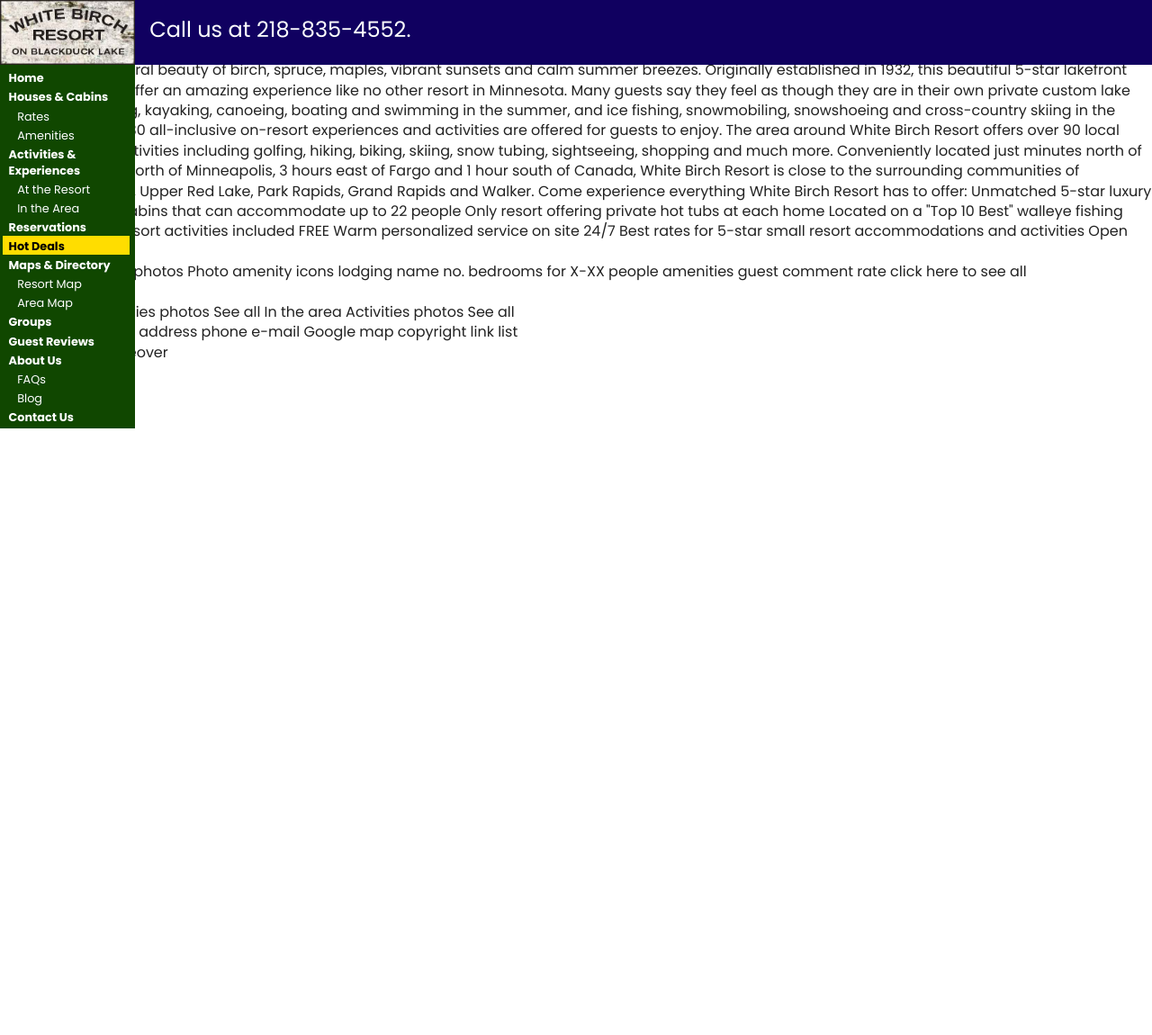
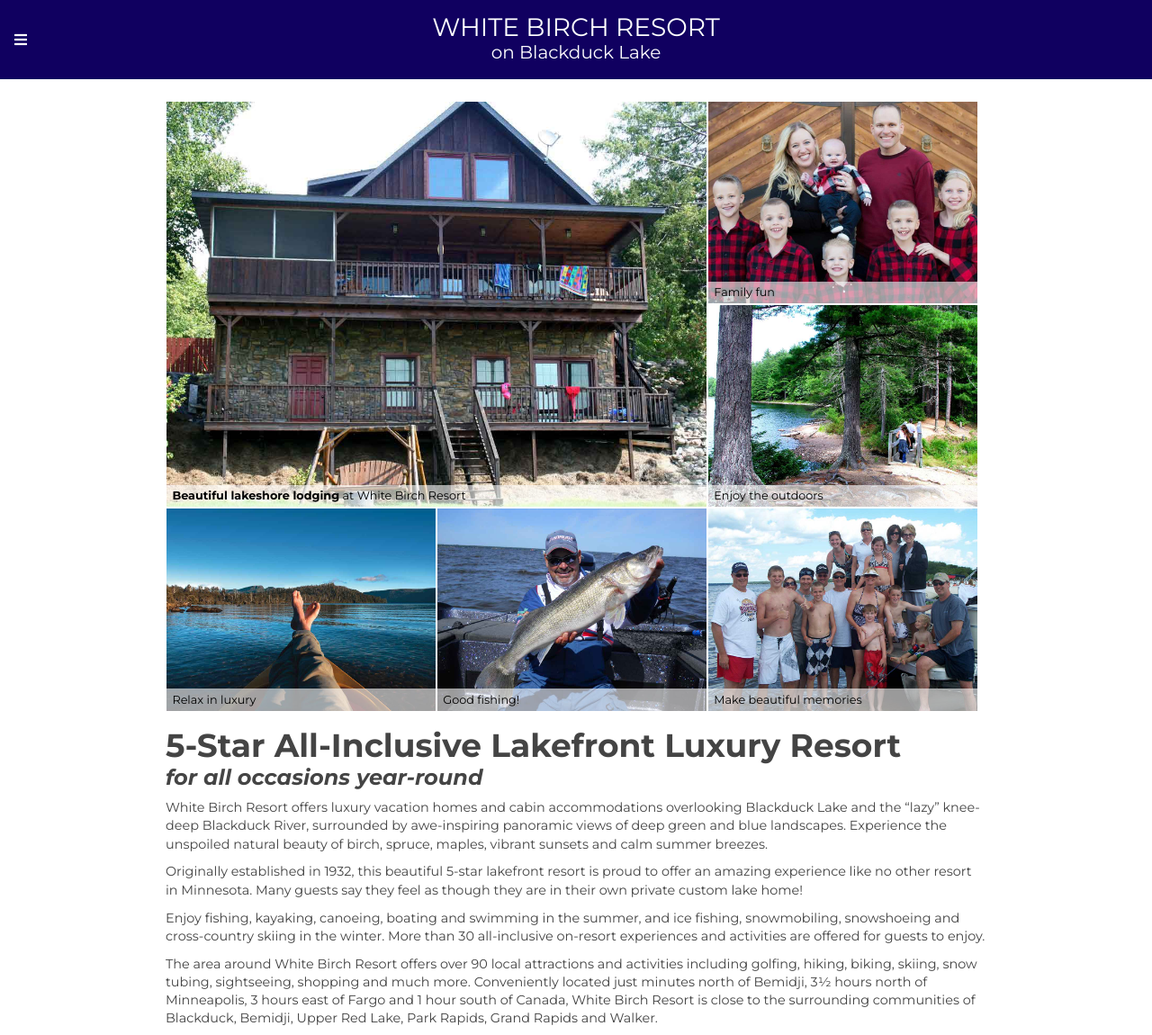
Before and after one commit to stevelenius/assignment12-white-birch, a plain HTML site: page index2.html in a window 1280 px wide. Shown: the top 1150 px of the page at 90% size. Before the commit the page ends 800 px from the top, so only its background shows below. Drawn offline with nearby package versions, Linux system fonts and the light colour scheme.

Commit message:
Photo block & text coded

```diff
--- a/css/main.css
+++ b/css/main.css
@@ -97,72 +97,177 @@
    Author's custom styles
    ========================================================================== */
 
+/* http://meyerweb.com/eric/tools/css/reset/
+   v2.0 | 20110126
+   License: none (public domain)
+*/
+
+html, body, div, span, applet, object, iframe,
+h1, h2, h3, h4, h5, h6, p, blockquote, pre,
+a, abbr, acronym, address, big, cite, code,
+del, dfn, em, img, ins, kbd, q, s, samp,
+small, strike, strong, sub, sup, tt, var,
+b, u, i, center,
+dl, dt, dd, ol, ul, li,
+fieldset, form, label, legend,
+table, caption, tbody, tfoot, thead, tr, th, td,
+article, aside, canvas, details, embed,
+figure, figcaption, footer, header, hgroup,
+menu, nav, output, ruby, section, summary,
+time, mark, audio, video {
+    margin: 0;
+    padding: 0;
+    border: 0;
+    font-size: 100%;
+    font: inherit;
+    vertical-align: baseline;
+}
+/* HTML5 display-role reset for older browsers */
+article, aside, details, figcaption, figure,
+footer, header, hgroup, menu, nav, section {
+    display: block;
+}
+body {
+    line-height: 1;
+}
+ol, ul {
+    list-style: none;
+}
+a {
+    text-decoration: none;
+}
+blockquote, q {
+    quotes: none;
+}
+blockquote:before, blockquote:after,
+q:before, q:after {
+    content: '';
+    content: none;
+}
+table {
+    border-collapse: collapse;
+    border-spacing: 0;
+}
+
+em {
+    font-style: italic;
+}
+
+strong {
+    font-weight: bold;
+}
+
+/* end reset code */
+
+
+html {
+  box-sizing: border-box;
+  color: #444;
+}
+
+*, *:before, *:after {
+  box-sizing: inherit;
+}
+
 body {
     position: relative;
-    font-family: 'Poppins', sans-serif;
+    font-family: 'Montserrat', sans-serif;
+    line-height: 1.4;
+
 }
 
-.sticky-header p {
+
+/* .page-header */
+.page-header {
+  background-color: #100060;
+  color: #fff;
+  position: relative;
+  padding: 1em;
+  position: fixed;
+  width: 100%;
+  top: 0;
+  left: 0;
+  z-index: 100;
+}
+
+.page-header h1 {
+  font-size: 1.75em;
+  line-height: 1;
+  text-transform: uppercase;
+  text-align: center;
+  margin: 0;
+}
+
+.page-header h2 {
+    font-size: 1.25em;
+    text-align: center;
+}
+
+.page-header .nav-icon {
+  position: absolute;
+  left: 1em;
+  top: 50%;
+  transform: translateY(-50%);
+  cursor: pointer;
+}
+
+/* .main-content */
+.main-content {
+  margin: 7em auto;
+  max-width: 960px;
+  padding: 0 1.5em;
+}
+
+.main-nav {
     position: fixed;
     top: 0
     left: 0;
-    margin: 0;
-    width: 100%;
+    display: none;
+    width: 25%;
     background-color: #100060;
-    color: #fff;
-}
-
-.header-phone {
-    padding-left: .5em;
-    font-size: 1.5em;
-}
-
-#side-navbar {
-    position: fixed;
-    top: 72px;
-    left: 0;
-    width: 150px;
-    background-color: #104700;
     font-size: .8em;
+    line-height: 1.4;
+    z-index: 100;
   }
 
-  #side-navbar ul {
+.main-nav ul {
     list-style: none;
     margin: 0;
     padding: .25em;
   }
 
-  #side-navbar li {
+.main-nav li {
     margin-right: .25em;
     font-weight: bold;
+    padding: .125em;
   }
 
-  #side-navbar a{
+.main-nav a{
     color: #fff;
   }
 
-  #side-navbar li a {
+.main-nav li a {
     display: block;
     padding: .25em 0 0 .5em;
     text-decoration: none;
   }
 
-  #side-navbar li a:hover {
+.main-nav li a:hover {
     background-color: #fff;
-    color: #104700;
+    color: #100060;
     text-decoration: none;
   }
 
-  #side-navbar li ul {
+.main-nav li ul {
     padding: 0 0 0 .75em;
     font-weight: 400;
   }
 
-  #side-navbar li li {
+.main-nav li li {
     font-weight: normal;
   }
 
-#side-navbar .deals a {
+.main-nav .deals a {
     display: block;
     background-color: #ffdd00;
     color: #000;
@@ -170,19 +275,132 @@
     text-decoration: none;
   }
 
- #side-navbar .deals a:hover {
+.main-nav .deals a:hover {
     display: block;
     background-color: #fff;
     color: #000;
     text-decoration: none;
   }
 
+.main-nav .close-icon {
+  font-style: normal;
+  font-size: 1.4em;
+  top: .5rem;
+  line-height: 1;
+  color: #fff;
+  cursor: pointer;
+}
 
+.nav-open {
+  overflow: hidden;
+}
 
+.nav-open .main-nav {
+  display: block;
+  position: fixed;
+  top: 0;
+  left: 0;
+  width: 25%;
+  min-height: 100%;
+}
 
+.nav-open .page-content {
+  border: 1px solid #100060;
+  transform: translateX(25%);
+}
 
+.nav-open .page-content:before {
+  content: '';
+  display: block;
+  width: 100%;
+  height: 100%;
+  background: hsla(230, 75%, 50%, 0.5);
+  position: absolute;
+  top: 0;
+  left: 0;
+  z-index: 150;
+}
 
+.figurehalf {
+    position: relative;
+    float: left;
+    width: 66%;
+    border: 1px solid #fff;
+}
 
+.figureqtr {
+    position: relative;
+    float: left;
+    width: 33%;
+    border: 1px solid #fff;
+}
+
+figure img {
+    display: block;
+    width: 100%;
+    }
+
+figcaption {
+    position: absolute;
+    bottom: 0;
+    width: 100%;
+    padding: .25em .5em;
+    color: #000;
+    font-size: .8em;
+    background-color: rgba(255, 255, 255, 0.6);
+
+}
+
+h3 {
+    font-weight: 700;
+    font-size: 2.25em;
+    line-height: 1.2;
+    padding: 1rem 0 0 0;
+}
+
+h4 {
+    font-weight: 700;
+    font-size: 1.5em;
+    font-style: italic;
+    line-height: 1;
+    padding: .125rem 0 .375rem 0;
+}
+
+.text p,
+.box-text p {
+    font-size: .9em;
+    padding: .375em 0;
+}
+
+.box-text {
+    background-color: #bcd8fa;
+    margin: 1em 0;
+    padding: 1em;
+}
+
+h5 {
+    font-size: .9em;
+    font-weight: bold;
+    font-style: italic;
+    padding: 0 0 .25em 0;
+}
+
+ul {
+    list-style-type: disc;
+    font-size: .9em;
+}
+
+li {
+    margin-left: 1.1em;
+
+}
+
+.footer {
+    background-color: #bcd8fa;
+    margin: 0;
+    padding: 0;
+
+}
 
 
 
--- a/index2.html
+++ b/index2.html
@@ -12,37 +12,22 @@
   <link rel="apple-touch-icon" href="icon.png">
   <!-- Place favicon.ico in the root directory -->
 
-  <link href="https://fonts.googleapis.com/css?family=Poppins:400,400i,700,700i" rel="stylesheet">
+  <link rel="stylesheet" href="https://use.fontawesome.com/releases/v5.5.0/css/all.css" integrity="sha384-B4dIYHKNBt8Bc12p+WXckhzcICo0wtJAoU8YZTY5qE0Id1GSseTk6S+L3BlXeVIU" crossorigin="anonymous">
+  <link href="https://fonts.googleapis.com/css?family=Montserrat:400,400i,700,700i" rel="stylesheet">
   <link rel="stylesheet" href="css/normalize.css">
   <link rel="stylesheet" href="css/main.css">
 </head>
 
-<body>
+<body class="">
   <!--[if lte IE 9]>
     <p class="browserupgrade">You are using an <strong>outdated</strong> browser. Please <a href="https://browsehappy.com/">upgrade your browser</a> to improve your experience and security.</p>
   <![endif]-->
 
   <!-- Add your site or application content here -->
 
-<header>
+<nav class="main-nav">
 
-  <div class="sticky-header">
-
-    <p>
-      <img src="img/white_birch_new_logo2a.jpg" width="150 px" alt="White Birch Resort logo" title="White Birch Resort logo">
-
-      <span class="header-phone">
-        Call us at 218-835-4552.
-      </span>
-    </p>
-
-  </div>
-
-</header>
-
-<nav>
-
-<div id="side-navbar">
+  <i class="close-icon">&times;</i>
   <ul>
     <li>
       <a href="/">Home</a>
@@ -109,43 +94,109 @@
       <a href="/contact">Contact Us</a>
     </li>
   </ul>
-</div>
 
 </nav>
 
-    <section class="carousel">
 
-      Family Fun
-      Relaxation
-      Outdoors
-      Good Fishing
-      Long-lasting Memories
+  <div class="page-content">
+    <header class="page-header">
 
-    </section>
+      <i class="nav-icon fa fa-bars"></i>
+      <h1>White Birch Resort</h1>
+      <h2>on Blackduck Lake</h2>
 
-    <section class="text">
+</header>
 
-5-STAR All-Inclusive Lakefront Luxury Resort for all occasions Year-Round
 
-White Birch Resort offers luxury vacation homes and cabin accommodations overlooking Blackduck Lake and the “lazy” knee-deep Blackduck River, surrounded by awe-inspiring panoramic views of deep greens and blue landscapes, and the unspoiled natural beauty of birch, spruce, maples, vibrant sunsets and calm summer breezes.
+    <main class="main-content">
 
-Originally established in 1932, this beautiful 5-star lakefront resort is proud to offer an amazing experience like no other resort in Minnesota. Many guests say they feel as though they are in their own private custom lake home.
+<section>
 
-Enjoy fishing, kayaking, canoeing, boating and swimming in the summer, and ice fishing, snowmobiling, snowshoeing and cross-country skiing in the winter. More than 30 all-inclusive on-resort experiences and activities are offered for guests to enjoy.
+  <div class="clearfix">
 
-The area around White Birch Resort offers over 90 local attractions and activities including golfing, hiking, biking, skiing, snow tubing, sightseeing, shopping and much more. Conveniently located just minutes north of Bemidji, 3½ hours north of Minneapolis, 3 hours east of Fargo and 1 hour south of Canada, White Birch Resort is close to the surrounding communities of Blackduck, Bemidji, Upper Red Lake, Park Rapids, Grand Rapids and Walker.
+<figure class="figurehalf">
+    <img src="img/lodge-1024x768.jpg" alt="Luxury lakeshore lodging at White Birch Resort on Blackduck Lake.">
+    <figcaption>
+      <strong>Beautiful lakeshore lodging</strong> at White Birch Resort
+    </figcaption>
+  </figure>
 
-Come experience everything White Birch Resort has to offer:
+<figure class="figureqtr">
+    <img src="img/family-fun-1024x768.jpg" alt="Family fun at White Birch Resort on Blackduck Lake.">
+    <figcaption>
+      Family fun
+    </figcaption>
+  </figure>
 
-Unmatched 5-star luxury lake homes and cabins that can accommodate up to 22 people
-Only resort offering private hot tubs at each home
-Located on a "Top 10 Best" walleye fishing lake
-Over 30 on-resort activities included FREE
-Warm personalized service on site 24/7
-Best rates for 5-star small resort accommodations and activities
-Open year-round
+<figure class="figureqtr">
+    <img src="img/outdoors-1024x768.jpg" alt="Enjoy the great outdoors at White Birch Resort on Blackduck Lake.">
+    <figcaption>
+      Enjoy the outdoors
+    </figcaption>
+  </figure>
 
-    </section>
+<figure class="figureqtr">
+    <img src="img/relax-1024x768.jpg" alt="Relax in luxury at White Birch Resort on Blackduck Lake.">
+    <figcaption>
+      Relax in luxury
+    </figcaption>
+  </figure>
+
+<figure class="figureqtr">
+    <img src="img/fishing-1024x768.jpg" alt="Top-10 best walleye fishing at White Birch Resort on Blackduck Lake.">
+    <figcaption>
+      Good fishing!
+    </figcaption>
+  </figure>
+
+<figure class="figureqtr">
+    <img src="img/memories-1024x768.jpg" alt="Make beautiful memories at White Birch Resort on Blackduck Lake.">
+    <figcaption>
+     Make beautiful memories
+    </figcaption>
+  </figure>
+
+</div>
+
+</section>
+
+<section class="text">
+
+<h3>5-Star All-Inclusive Lakefront Luxury Resort</h3>
+<h4>for all occasions year-round</h4>
+
+<p>
+  White Birch Resort offers luxury vacation homes and cabin accommodations overlooking Blackduck Lake and the “lazy” knee-deep Blackduck River, surrounded by awe-inspiring panoramic views of deep green and blue landscapes. Experience the unspoiled natural beauty of birch, spruce, maples, vibrant sunsets and calm summer breezes.
+</p>
+
+<p>
+  Originally established in 1932, this beautiful 5-star lakefront resort is proud to offer an amazing experience like no other resort in Minnesota. Many guests say they feel as though they are in their own private custom lake home!
+</p>
+
+<p>
+  Enjoy fishing, kayaking, canoeing, boating and swimming in the summer, and ice fishing, snowmobiling, snowshoeing and cross-country skiing in the winter. More than 30 all-inclusive on-resort experiences and activities are offered for guests to enjoy.
+</p>
+
+<p>
+  The area around White Birch Resort offers over 90 local attractions and activities including golfing, hiking, biking, skiing, snow tubing, sightseeing, shopping and much more. Conveniently located just minutes north of Bemidji, 3½ hours north of Minneapolis, 3 hours east of Fargo and 1 hour south of Canada, White Birch Resort is close to the surrounding communities of Blackduck, Bemidji, Upper Red Lake, Park Rapids, Grand Rapids and Walker.
+</p>
+
+</section>
+
+<section class="box-text">
+
+<h5>Come experience everything White Birch Resort has to offer:</h5>
+
+<ul>
+  <li>Unmatched 5-star luxury lake homes and cabins that can accommodate up to 22 people</li>
+  <li>Only resort offering private hot tubs at each home</li>
+  <li>Located on a "Top 10 Best" walleye fishing lake</li>
+  <li>Over 30 on-resort activities included FREE</li>
+  <li>Warm personalized service on site 24/7</li>
+  <li>Best rates for 5-star small resort accommodations and activities</li>
+  <li>Open year-round</li>
+</ul>
+</section>
 
     <section class="photo-text">
 
--- a/js/main.js
+++ b/js/main.js
@@ -0,0 +1,17 @@
+var navButton = document.querySelector('.nav-icon');
+
+navButton.addEventListener('click', function() {
+  console.log('clicky!!!');
+  document.querySelector('body')
+    .classList
+    .toggle('nav-open');
+});
+
+var closeButton = document.querySelector('.close-icon');
+
+closeButton.addEventListener('click', function() {
+  console.log('close it!');
+  document.querySelector('body')
+    .classList
+    .toggle('nav-open');
+});
```
Also changed, not shown: img/family-fun-1024x768.jpg (renamed from img/carousel-family-fun-1024x768.jpg), img/fishing-1024x768.jpg (renamed from img/carousel-fishing-1024x768.jpg), img/lodge-1024x768.jpg (added), img/memories-1024x768.jpg (renamed from img/carousel-memories-1024x768.jpg), img/northern-lights-1024x768.jpg (renamed from img/carousel-northern-lights-1024x768.jpg), img/outdoors-1024x768.jpg (renamed from img/carousel-outdoors-1024x768.jpg), img/porch-1024x768.jpg (added), img/relax-1024x768.jpg (renamed from img/carousel-relax-1024x768.jpg), 1 other file.
